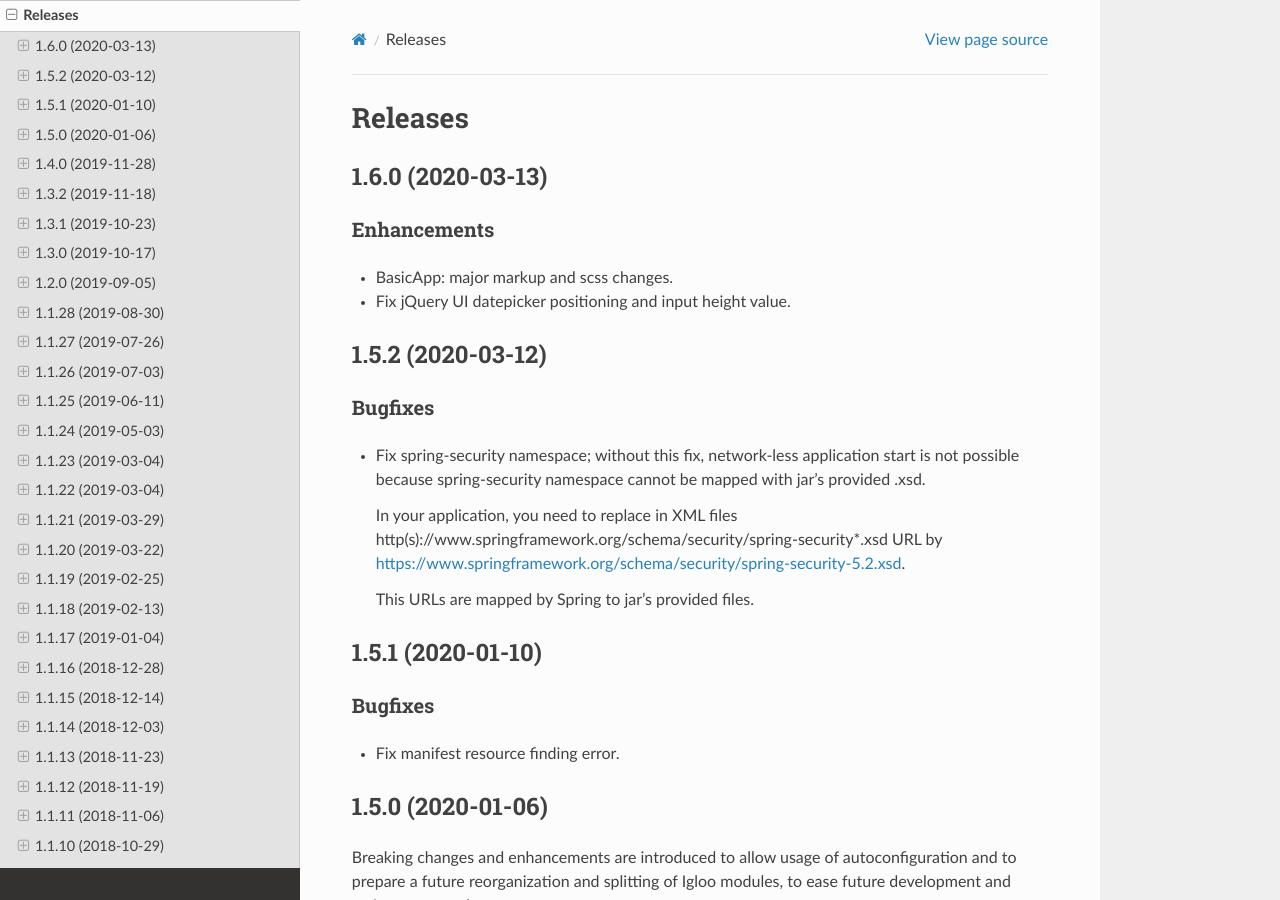
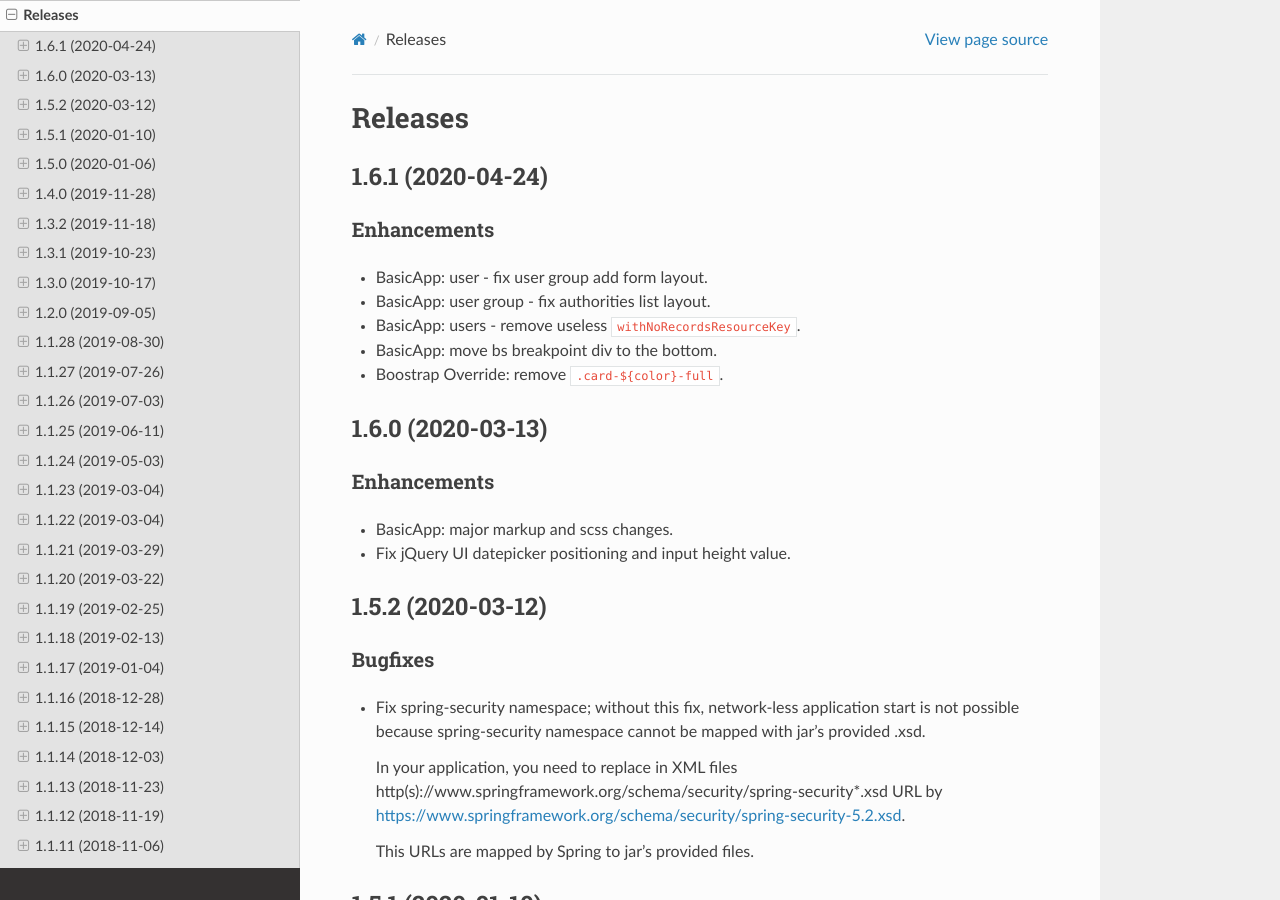
Before and after one commit to igloo-project/igloo-doc, a Sphinx documentation site: the page built from source/release-notes/releases.rst, in a window 1280 px wide and 900 px high. Built offline with Sphinx 7.4.7 and the Read the Docs theme 2.0.0, drawn with Linux system fonts in a browser that asks for light colours.

Commit message:
1.6.1: update release notes

```diff
--- a/source/release-notes/releases.rst
+++ b/source/release-notes/releases.rst
@@ -1,6 +1,20 @@
 ########
 Releases
 ########
+
+.. _v1.6.1:
+
+1.6.1 (2020-04-24)
+##################
+
+Enhancements
+************
+
+* BasicApp: user - fix user group add form layout.
+* BasicApp: user group - fix authorities list layout.
+* BasicApp: users - remove useless ``withNoRecordsResourceKey``.
+* BasicApp: move bs breakpoint div to the bottom.
+* Boostrap Override: remove ``.card-${color}-full``.
 
 .. _v1.6.0:
 
```
